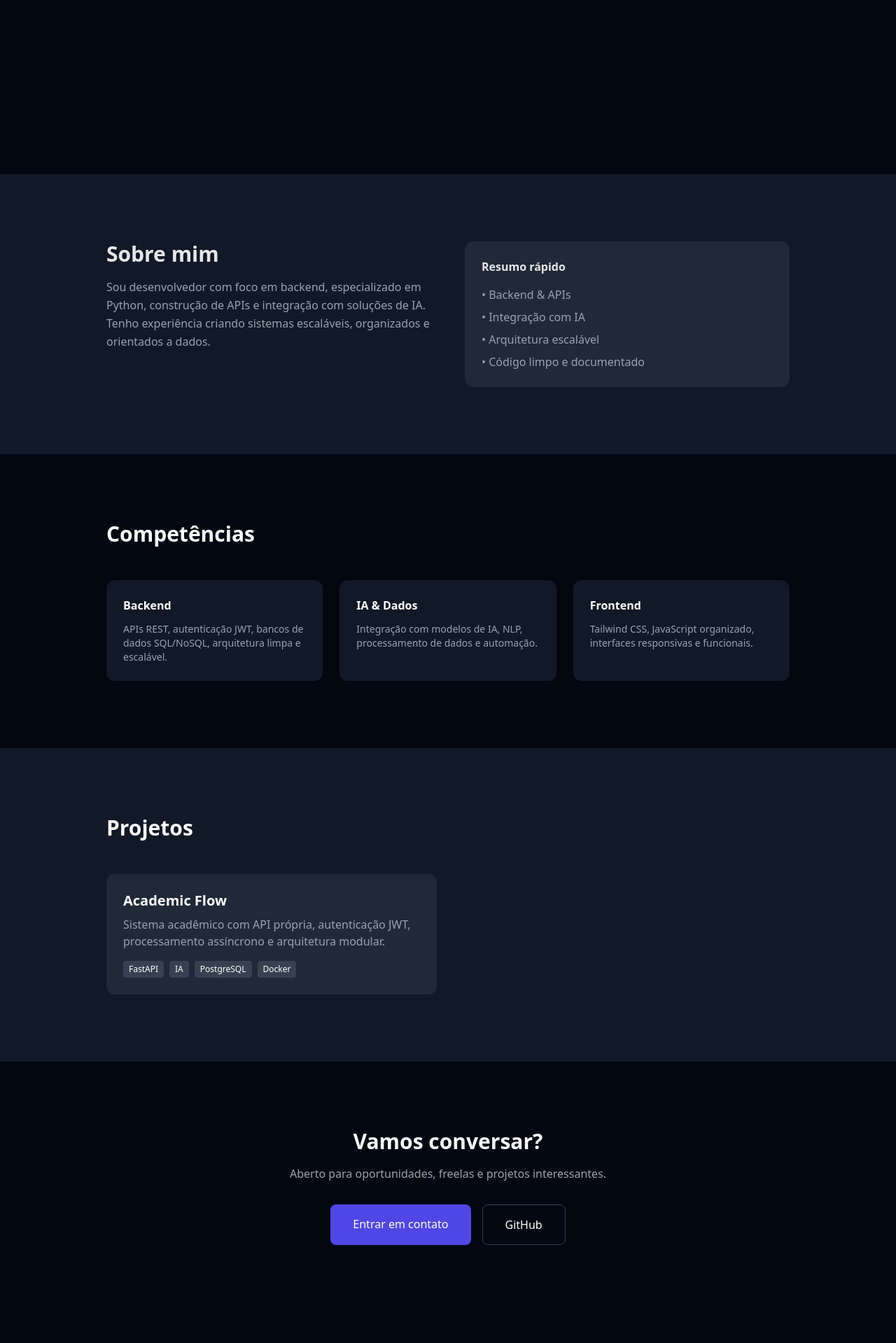
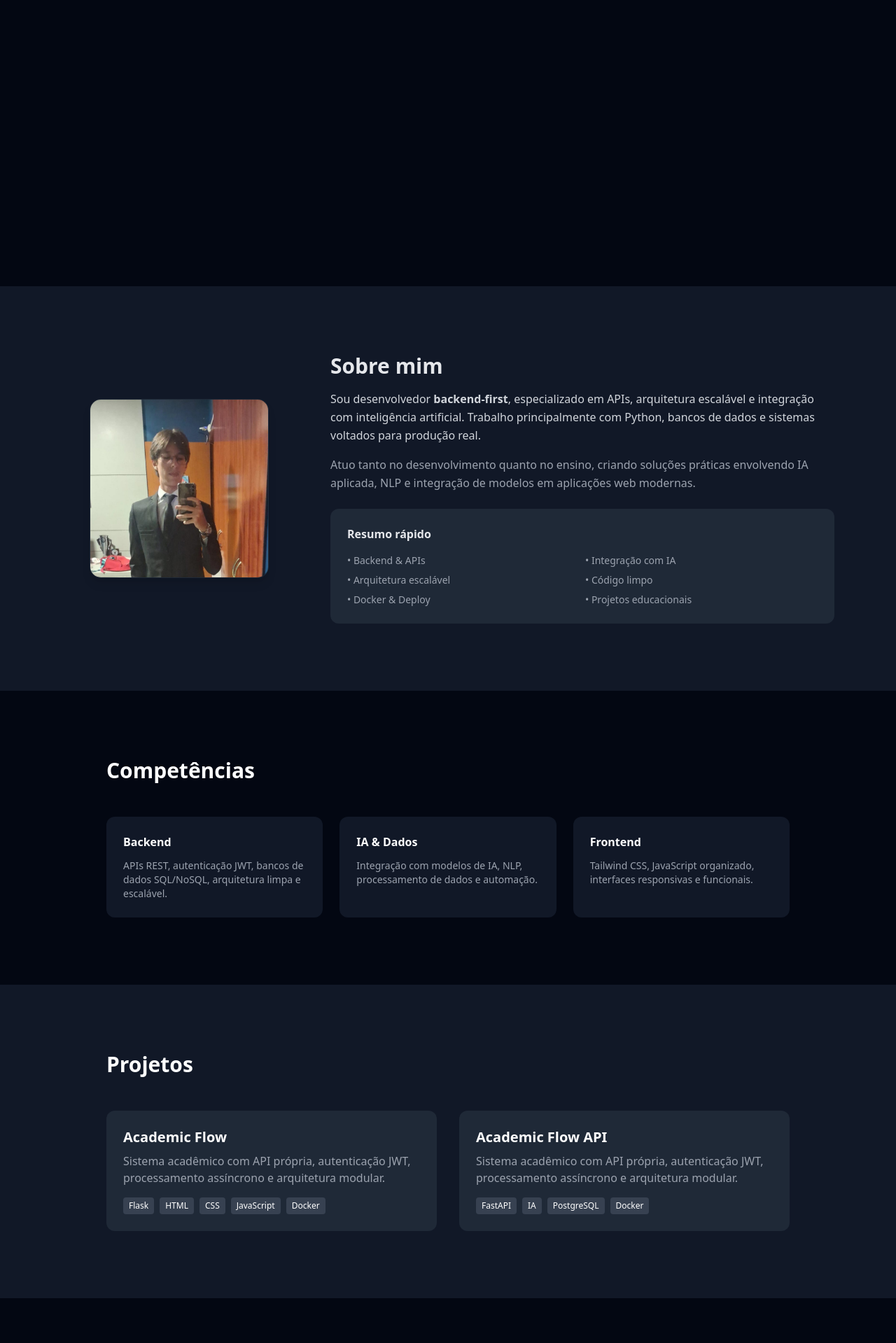
Before and after one commit to bernardoxdev/Portfolio, a Flask app: page / in a window 1280 px wide. Shown: the part 551-2470 px from the top of the page at 70% size. Before the commit the page ends 2330 px from the top, so only its background shows below. Run offline with Flask 3, Linux system fonts and the light colour scheme; some libraries are stand-ins or nearby versions.

Commit message:
update: Design e informações do site atualizadas com sucesso

```diff
--- a/frontend/src/js/main.js
+++ b/frontend/src/js/main.js
@@ -1,3 +1,15 @@
+const modal = document.getElementById('modal');
+const openBtn = document.getElementById('openModal');
+const closeBtn = document.getElementById('closeModal');
+
+openBtn.addEventListener('click', () => {
+  modal.classList.remove('hidden');
+});
+
+closeBtn.addEventListener('click', () => {
+  modal.classList.add('hidden');
+});
+
 document.querySelectorAll("[data-animate]").forEach(el => {
   el.classList.add("fade-in")
 })
--- a/frontend/templates/index.html
+++ b/frontend/templates/index.html
@@ -7,16 +7,45 @@
 
     <title>Bernardo de Castro | Backend-Focused Full-Stack Developer</title>
 
-    <!-- CSS próprio (Flask) -->
     <link rel="stylesheet" href="{{ url_for('static', filename='css/main.css') }}">
+    <!-- TODO: Retirar -->
+    <link rel="stylesheet" href="../src/css/main.css">
 
-    <!-- Tailwind CDN -->
     <script src="https://cdn.tailwindcss.com"></script>
 </head>
 
 <body class="bg-gray-950 text-white">
 
-    <!-- HERO -->
+    <div data-animate id="modal" onclick="if(event.target === this) this.classList.add('hidden')"
+        class="fixed inset-0 bg-black/60 flex items-center justify-center hidden">
+        <div class="bg-gray-900 text-white rounded-xl p-6 w-full max-w-md">
+
+            <div class="flex justify-between items-center mb-4">
+                <h2 class="text-xl font-bold">Contatos</h2>
+                <button id="closeModal" class="text-gray-400 hover:text-white">✕</button>
+            </div>
+
+            <ul class="space-y-3">
+                <li class="flex justify-between bg-gray-800 p-3 rounded-lg">
+                    <span>📧 Email</span>
+                    <span>bernardocmfgomes@gmail.com</span>
+                </li>
+
+                <li class="flex justify-between bg-gray-800 p-3 rounded-lg">
+                    <span>💬 WhatsApp</span>
+                    <span>(31) 99998-1418</span>
+                </li>
+
+                <li class="flex justify-between bg-gray-800 p-3 rounded-lg">
+                    <span>🔗 LinkedIn</span>
+                    <a href="https://www.linkedin.com/in/bernardoxdev/"
+                        class="text-blue-400 hover:underline">Acessar</a>
+                </li>
+            </ul>
+
+        </div>
+    </div>
+
     <section class="min-h-screen flex items-center">
         <div class="max-w-5xl mx-auto px-6">
             <h1 class="text-4xl md:text-6xl font-bold leading-tight">
@@ -35,42 +64,61 @@
                     class="bg-indigo-600 px-6 py-3 rounded-lg font-medium hover:bg-indigo-700 transition">
                     Ver projetos
                 </a>
-                <a href="#contact"
-                    class="border border-gray-700 px-6 py-3 rounded-lg hover:bg-gray-800 transition">
+                <a href="#contact" class="border border-gray-700 px-6 py-3 rounded-lg hover:bg-gray-800 transition">
                     Fale comigo
                 </a>
             </div>
         </div>
     </section>
 
-    <!-- SOBRE -->
-    <section class="py-24 bg-gray-900 text-gray-200">
-        <div class="max-w-5xl mx-auto px-6 grid md:grid-cols-2 gap-12">
+    <section id="sobre" class="bg-gray-950 text-white py-20">
+        <div class="max-w-6xl mx-auto px-6 grid grid-cols-1 md:grid-cols-2 gap-12 items-center">
 
-            <div>
+
+
+        </div>
+    </section>
+
+    <section id="sobre" class="py-24 bg-gray-900 text-gray-200">
+        <div class="max-w-6xl mx-auto px-6 grid grid-cols-1 md:grid-cols-3 gap-12 items-center">
+
+            <div class="flex justify-center md:col-span-1">
+                <img src="../src/imgs/eu.jpeg" alt="Foto de Bernardo de Castro"
+                    class="w-64 h-64 object-cover rounded-2xl shadow-lg border border-gray-800">
+            </div>
+
+            <div class="md:col-span-2">
                 <h2 class="text-3xl font-bold mb-4">Sobre mim</h2>
-                <p class="text-gray-400 leading-relaxed">
-                    Sou desenvolvedor com foco em backend, especializado em Python,
-                    construção de APIs e integração com soluções de IA.
-                    Tenho experiência criando sistemas escaláveis, organizados
-                    e orientados a dados.
+
+                <p class="text-gray-300 leading-relaxed mb-4">
+                    Sou desenvolvedor <strong>backend-first</strong>, especializado em APIs,
+                    arquitetura escalável e integração com inteligência artificial.
+                    Trabalho principalmente com Python, bancos de dados e sistemas voltados
+                    para produção real.
                 </p>
-            </div>
+
+                <p class="text-gray-400 leading-relaxed mb-6">
+                    Atuo tanto no desenvolvimento quanto no ensino, criando soluções
+                    práticas envolvendo IA aplicada, NLP e integração de modelos em
+                    aplicações web modernas.
+                </p>
 
                 <div class="bg-gray-800 rounded-xl p-6">
                     <h3 class="font-semibold mb-4">Resumo rápido</h3>
-                <ul class="space-y-2 text-gray-400">
+                    <ul class="grid grid-cols-2 gap-2 text-gray-400 text-sm">
                         <li>• Backend & APIs</li>
                         <li>• Integração com IA</li>
                         <li>• Arquitetura escalável</li>
-                    <li>• Código limpo e documentado</li>
+                        <li>• Código limpo</li>
+                        <li>• Docker & Deploy</li>
+                        <li>• Projetos educacionais</li>
                     </ul>
+                </div>
             </div>
 
         </div>
     </section>
 
-    <!-- COMPETÊNCIAS -->
     <section class="py-24 bg-gray-950">
         <div class="max-w-5xl mx-auto px-6">
             <h2 class="text-3xl font-bold mb-12">Competências</h2>
@@ -105,15 +153,33 @@
         </div>
     </section>
 
-    <!-- PROJETOS -->
     <section id="projects" class="py-24 bg-gray-900">
         <div class="max-w-5xl mx-auto px-6">
             <h2 class="text-3xl font-bold mb-12">Projetos</h2>
 
             <div class="grid md:grid-cols-2 gap-8">
 
-                <article class="bg-gray-800 rounded-xl p-6 hover:ring-1 hover:ring-indigo-500 transition">
+                <a class="bg-gray-800 rounded-xl p-6 hover:ring-1 hover:ring-indigo-500 transition"
+                    href="#">
                     <h3 class="text-xl font-semibold">Academic Flow</h3>
+                    <p class="text-gray-400 mt-2">
+                        Sistema acadêmico com API própria,
+                        autenticação JWT, processamento assíncrono
+                        e arquitetura modular.
+                    </p>
+
+                    <div class="flex flex-wrap gap-2 mt-4 text-xs">
+                        <span class="bg-gray-700 px-2 py-1 rounded">Flask</span>
+                        <span class="bg-gray-700 px-2 py-1 rounded">HTML</span>
+                        <span class="bg-gray-700 px-2 py-1 rounded">CSS</span>
+                        <span class="bg-gray-700 px-2 py-1 rounded">JavaScript</span>
+                        <span class="bg-gray-700 px-2 py-1 rounded">Docker</span>
+                    </div>
+                </a>
+
+                <a class="bg-gray-800 rounded-xl p-6 hover:ring-1 hover:ring-indigo-500 transition"
+                    href="#">
+                    <h3 class="text-xl font-semibold">Academic Flow API</h3>
                     <p class="text-gray-400 mt-2">
                         Sistema acadêmico com API própria,
                         autenticação JWT, processamento assíncrono
@@ -126,13 +192,12 @@
                         <span class="bg-gray-700 px-2 py-1 rounded">PostgreSQL</span>
                         <span class="bg-gray-700 px-2 py-1 rounded">Docker</span>
                     </div>
-                </article>
+                </a>
 
             </div>
         </div>
     </section>
 
-    <!-- CONTATO -->
     <section id="contact" class="py-24 bg-gray-950 text-center">
         <h2 class="text-3xl font-bold mb-4">Vamos conversar?</h2>
         <p class="text-gray-400 mb-8">
@@ -140,20 +205,22 @@
         </p>
 
         <div class="flex justify-center gap-4">
-            <a href="mailto:seuemail@email.com"
-                class="bg-indigo-600 px-8 py-4 rounded-lg font-medium hover:bg-indigo-700 transition">
-                Entrar em contato
-            </a>
+            <button id="openModal"
+                class="px-6 py-3 bg-blue-600 text-white font-semibold rounded-lg hover:bg-blue-700 transition">
+                Ver Contatos
+            </button>
 
-            <a href="https://github.com/seuusuario" target="_blank"
+
+            <a href="https://github.com/bernardoxdev" target="_blank"
                 class="border border-gray-700 px-8 py-4 rounded-lg hover:bg-gray-800 transition">
                 GitHub
             </a>
         </div>
     </section>
 
-    <!-- JS próprio -->
     <script src="{{ url_for('static', filename='js/main.js') }}"></script>
+    <!-- TODO: Retirar -->
+    <script src="../src/js/main.js"></script>
 
 </body>
 
```
Also changed, not shown: frontend/src/imgs/eu.jpeg (added). Lines whose indentation alone changed are shown as unchanged.
